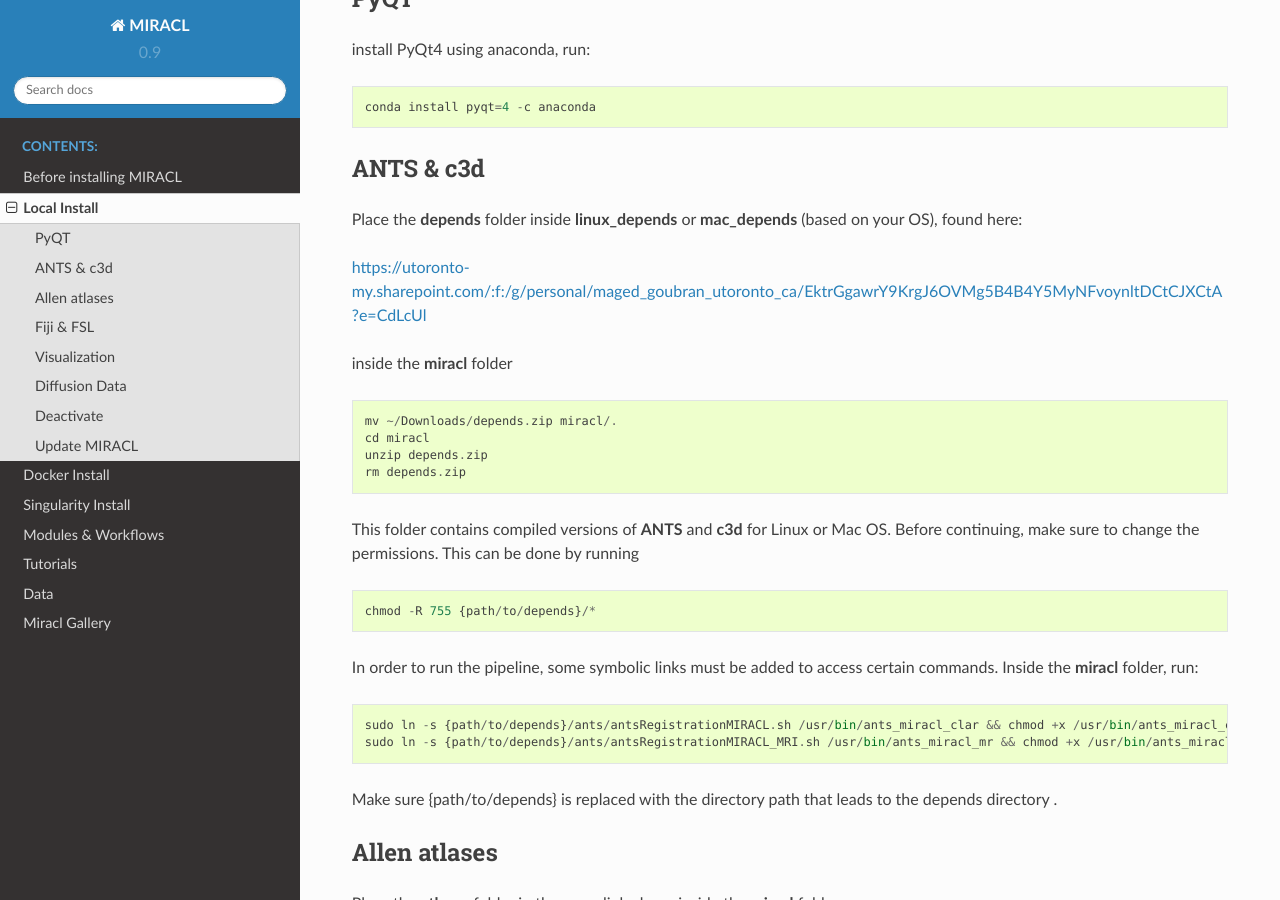
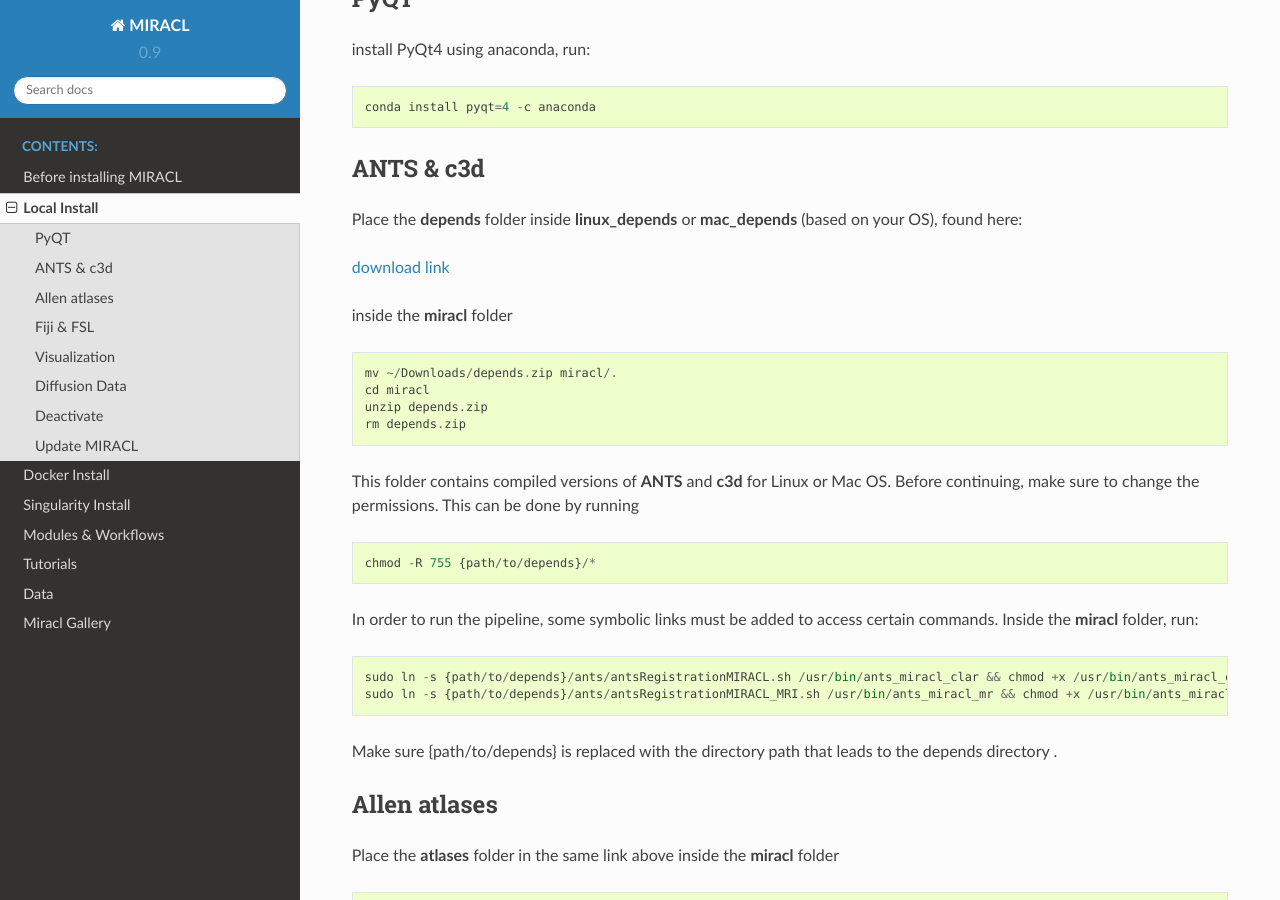
Before and after one commit to AICONSlab/MIRACL, a Sphinx documentation site: the page built from docs/install-local.md, in a window 1280 px wide and 900 px high, scrolled down 743 px. Built offline with Sphinx 7.4.7 and the Read the Docs theme 2.0.0, drawn with Linux system fonts in a browser that asks for light colours; pages that are not in the unit, such as notebooks, are missing from menus.

Commit message:
updated download ref

```diff
--- a/docs/install-local.md
+++ b/docs/install-local.md
@@ -30,7 +30,7 @@ install PyQt4 using anaconda, run:
 
 Place the **depends** folder inside **linux_depends** or **mac_depends** (based on your OS), found here:
 
-[https://utoronto-my.sharepoint.com/:f:/g/personal/maged_goubran_utoronto_ca/EktrGgawrY9KrgJ6OVMg5B4B4Y5MyNFvoynltDCtCJXCtA?e=CdLcUl](https://utoronto-my.sharepoint.com/:f:/g/personal/maged_goubran_utoronto_ca/EktrGgawrY9KrgJ6OVMg5B4B4Y5MyNFvoynltDCtCJXCtA?e=CdLcUl)
+[download link](https://utoronto-my.sharepoint.com/:f:/g/personal/maged_goubran_utoronto_ca/EktrGgawrY9KrgJ6OVMg5B4B4Y5MyNFvoynltDCtCJXCtA?e=CdLcUl)
 
 inside the **miracl** folder
 
```
